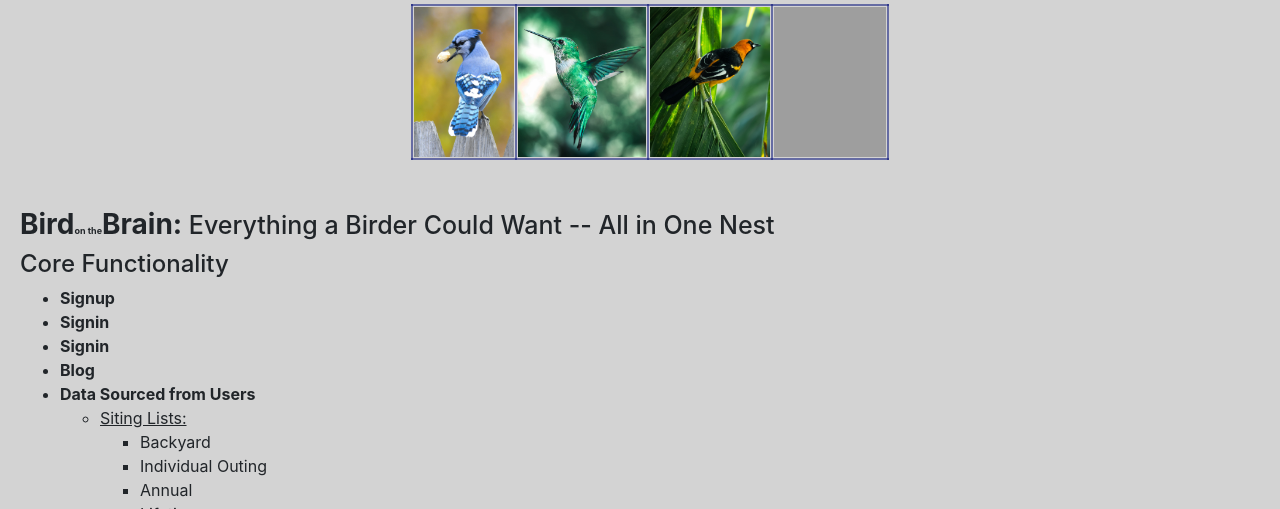
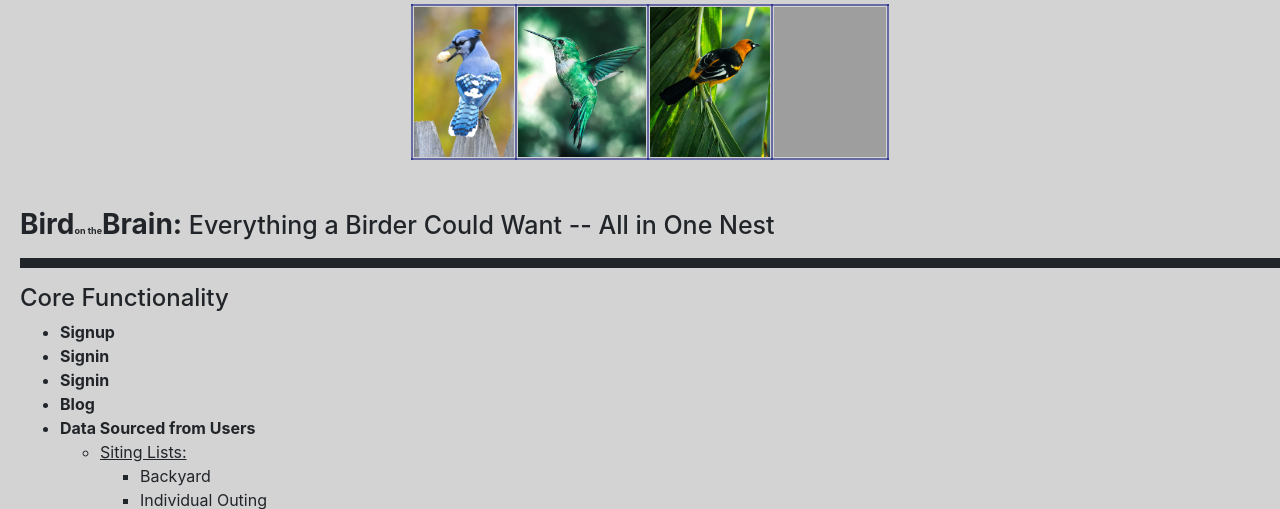
Before and after one commit to JACedwards/Bird-on-the-Brain-Flask-App, a Flask app: page / in a window 1280 px wide. Shown: the part 102-611 px from the top of the page. Run offline with Flask 2, Linux system fonts and the light colour scheme; grey boxes are pictures that could not be loaded.

Commit message:
capstone_proposal

```diff
--- a/app/templates/index.html
+++ b/app/templates/index.html
@@ -28,6 +28,9 @@
     <br>
 
     <h3><b>Bird<span style="font-size:9px">on the</span>Brain:  </b></span><span style="font-size:25px">Everything a Birder Could Want -- All in One Nest</span></h3>
+
+    <hr style="border: 5px solid">
+
     <h4>Core Functionality</h4>
     <ul>
         <li><b>Signup</b></li>
```
